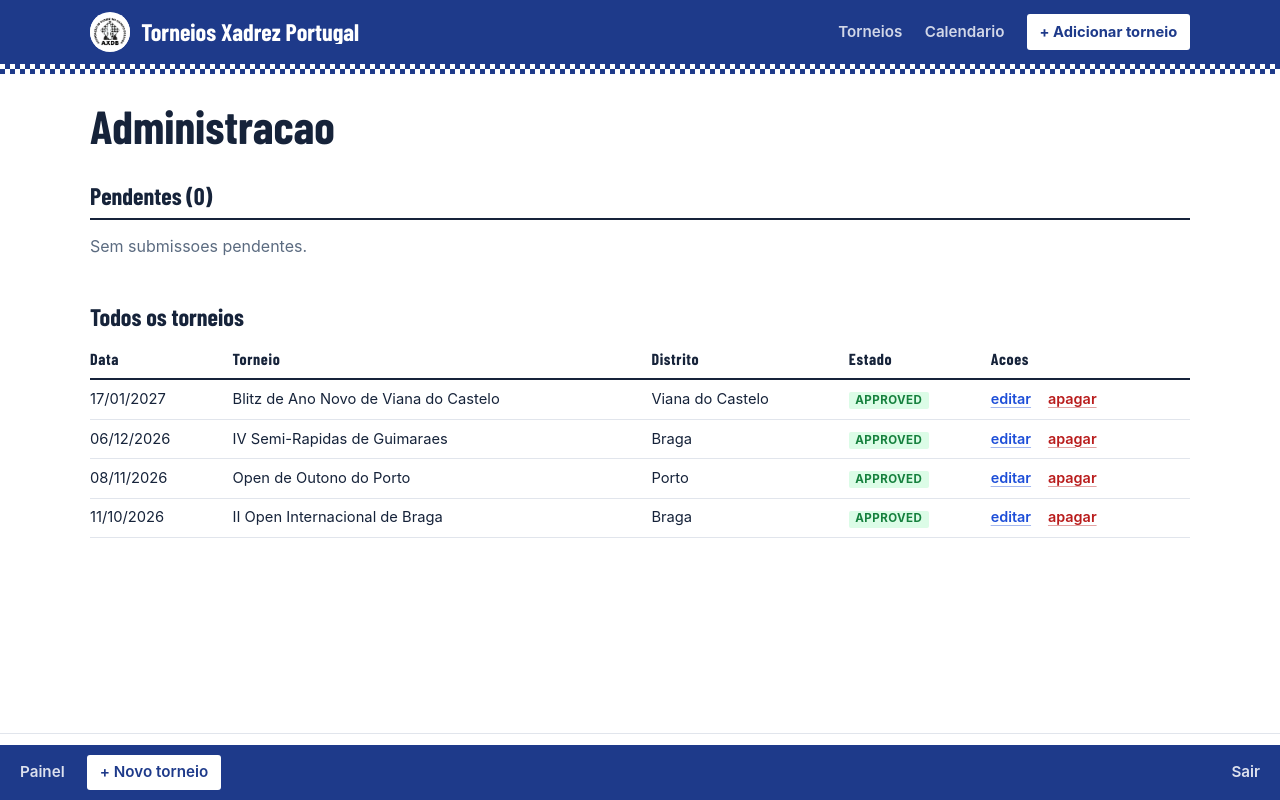
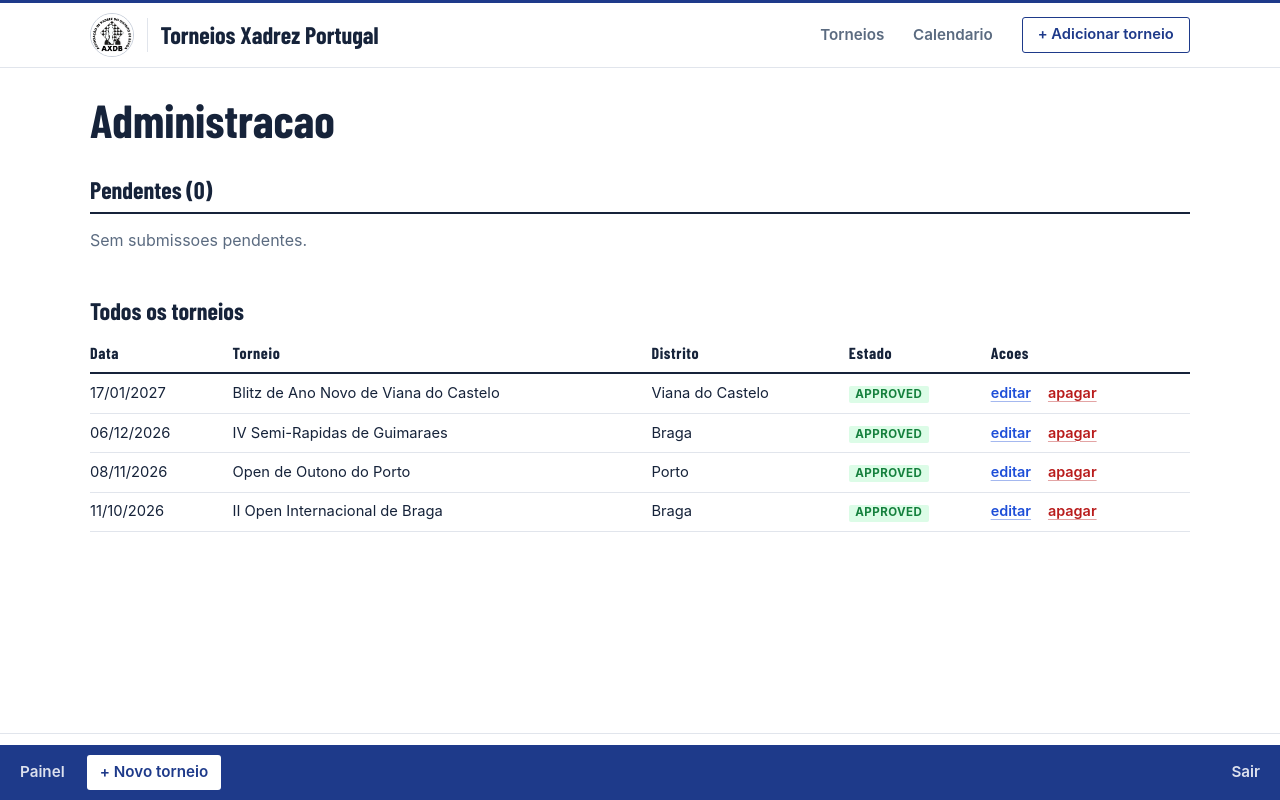
Before and after one commit to jotaalvim/agregador_torneios_portugal, a FastAPI app: page /admin in a window 1280 px wide. Run offline with FastAPI, Linux system fonts and the light colour scheme; the visitor is signed in with stand-in values (Sample User, id 1); parts of the project's set-up code (start-up, migrations or seed data) failed here and were passed over.

Commit message:
template

```diff
--- a/static/css/style.css
+++ b/static/css/style.css
@@ -34,13 +34,18 @@
   --hover: #f4f6f9;
   --highlight-row: #eaf0fd;  /* rows lit up from the calendar */
 
-  --navy: #1e3a8a;           /* the masthead band -- the site's colour from the start */
-  --checker: #ffffff;        /* light squares of the board edge under the band */
+  --navy: #1e3a8a;           /* the site's colour from the start: the admin bar */
   --link: #1d4ed8;
   --btn: #1e3a8a;
   --btn-hover: #172e6e;
   --on-btn: #ffffff;
   --highlight: #1e3a8a;      /* calendar day lit up from a hovered list row */
+
+  --masthead: #ffffff;       /* the header's surface */
+  --masthead-edge: #1e3a8a;  /* the thin brand edge along its top */
+  --masthead-brand: #1e3a8a; /* current section, call to action: 10.4:1 */
+  --masthead-quiet: #c9d0db; /* emblem ring and hover bar: seen, but well short of the navy */
+  --emblem-filter: none;
 
   --today: #ea580c;
   --today-soft: #f8cab1;     /* --today at 32% over white -- a stronger mix than the
@@ -257,71 +270,108 @@
 /* ==========================================================================
    Masthead
    ========================================================================== */
-.site-header { background: var(--navy); color: #fff; }
-/* The edge of a board: two rows of squares where the band meets the page.
-   One row on its own reads as a dashed line; two read as a chessboard. */
-.site-header::after {
-  content: "";
-  display: block;
-  height: 10px;
-  background: conic-gradient(var(--navy) 25%, var(--checker) 0 50%, var(--navy) 0 75%, var(--checker) 0) 0 0 / 10px 10px;
+/* White like the page, closed by the same hairline that separates the rows.
+   The site's navy is kept to three places -- a thin edge along the top, the
+   bar under the current section and the outline of the one action -- so the
+   header is plainly branded without going back to a coloured band. The
+   action is outlined, not filled, so the search button below stays the
+   single solid button above the fold. */
+.site-header {
+  border-top: 3px solid var(--masthead-edge);
+  border-bottom: 1px solid var(--line);
+  background: var(--masthead);
 }
-.site-header :focus-visible { outline-color: #fff; }
 .site-header-inner {
   display: flex;
-  align-items: center;
+  align-items: stretch;
   justify-content: space-between;
   gap: 1rem;
   min-height: 64px;
 }
 .brand {
+  align-self: center;
   display: inline-flex;
   align-items: center;
-  gap: .7rem;
+  gap: .8rem;
   min-width: 0;
-  color: #fff;
+  color: var(--fg);
   font-family: var(--display);
   font-size: 1.5rem;
   font-weight: 700;
   line-height: 1;
   text-decoration: none;
 }
+/* cover, not contain: the emblem sits in a canvas wider than it is tall,
+   and contain would leave it floating small inside its own disc. */
 .brand .logo {
   flex: 0 0 auto;
   display: block;
-  width: 40px;
-  height: 40px;
+  width: 44px;
+  height: 44px;
+  border: 1px solid var(--masthead-quiet);
   border-radius: 50%;
-  object-fit: contain;
+  object-fit: cover;
   background: #fff;   /* the logo is drawn on white */
+  filter: var(--emblem-filter);
 }
-.brand-name { white-space: nowrap; overflow: hidden; text-overflow: ellipsis; }
-.site-nav { display: flex; align-items: center; gap: 1.4rem; flex: 0 0 auto; }
+/* The emblem is the association's, the name is the site's: a hairline
+   between them, the way a federation sets a crest beside its title. The
+   vertical padding also keeps the "g" of Portugal clear of the clip. */
+.brand-name {
+  padding: .3rem 0 .3rem .8rem;
+  border-left: 1px solid var(--line);
+  white-space: nowrap;
+  overflow: hidden;
+  text-overflow: ellipsis;
+}
+.site-nav { display: flex; align-items: stretch; gap: .8rem; flex: 0 0 auto; }
 .nav-link {
-  padding: .3rem 0;
-  color: rgba(255, 255, 255, .8);
+  position: relative;
+  display: flex;
+  align-items: center;
+  padding: 0 .5rem;
+  color: var(--muted);
   font-size: .95rem;
   font-weight: 600;
   text-decoration: none;
 }
-.nav-link:hover { color: #fff; }
-.nav-link.is-active {
-  color: #fff;
-  text-decoration: underline;
-  text-decoration-thickness: 2px;
-  text-underline-offset: .5em;
+/* One bar, as wide as the label, resting on the closing hairline. The
+   current section gets it in navy; a hovered one gets it in pale grey, so
+   hover never passes for a second current section -- nor for the ink
+   underline of the filters below. Every label keeps the same weight, so the
+   nav doesn't shift sideways between pages. */
+.nav-link::after {
+  content: "";
+  position: absolute;
+  right: .5rem;
+  bottom: -1px;
+  left: .5rem;
+  height: 3px;
 }
+.nav-link:hover { color: var(--masthead-brand); }
+.nav-link:hover::after { background: var(--masthead-quiet); }
+.nav-link.is-active { color: var(--masthead-brand); }
+.nav-link.is-active::after { background: var(--masthead-brand); }
+/* Forced colours (Windows high contrast) repaint backgrounds as Canvas, which
+   would turn the bar into a gap in the hairline; draw it in text colour. */
+@media (forced-colors: active) {
+  .nav-link.is-active::after { background: CanvasText; }
+}
+.nav-link:focus-visible { outline-offset: -3px; }
 .nav-cta {
-  padding: .45rem .8rem;
+  align-self: center;
+  margin-left: .5rem;
+  padding: .5rem .95rem;
+  border: 1px solid var(--masthead-brand);
   border-radius: var(--radius);
-  background: #fff;
-  color: #1e3a8a;
+  color: var(--masthead-brand);
   font-size: .92rem;
-  font-weight: 700;
+  font-weight: 600;
+  line-height: 1.2;
   white-space: nowrap;
   text-decoration: none;
 }
-.nav-cta:hover { background: #e3e9f6; }
+.nav-cta:hover { border-color: var(--btn); background: var(--btn); color: var(--on-btn); }
 
 /* ==========================================================================
    Buttons
--- a/templates/base.html
+++ b/templates/base.html
@@ -19,7 +19,7 @@
        Cache-Control on /static, so browsers may otherwise pair new HTML with
        a heuristically cached old stylesheet for hours. #}
     <link rel="preload" href="/static/fonts/barlow-condensed-latin-700-normal.woff2" as="font" type="font/woff2" crossorigin>
-    <link rel="stylesheet" href="/static/css/style.css?v=4">
+    <link rel="stylesheet" href="/static/css/style.css?v=5">
     {% if goatcounter_script_url and goatcounter_endpoint %}
     <script>window.goatcounter = {allow_local: true}</script>
     <script data-goatcounter="{{ goatcounter_endpoint }}" async src="{{ goatcounter_script_url }}"></script>
@@ -41,12 +41,11 @@
           <span class="brand-name">Torneios Xadrez<span class="brand-tail"> Portugal</span></span>
         </a>
         {# Districts are not in here: they are filters on the list and the
-           calendar (see _district_chips.html), not places to go. The
-           chessboard edge under this band is drawn in CSS (.site-header::after). #}
+           calendar (see _district_chips.html), not places to go. #}
         <nav class="site-nav" aria-label="Principal">
           <a href="{{ '/distrito/' ~ nav_slug if nav_slug else '/' }}" class="nav-link{% if path == '/' or path.startswith('/distrito/') or path.startswith('/torneios/') %} is-active{% endif %}"{% if path == '/' or path.startswith('/distrito/') %} aria-current="page"{% endif %}>Torneios</a>
           <a href="{{ '/calendario?distrito=' ~ nav_slug if nav_slug else '/calendario' }}" class="nav-link{% if path == '/calendario' %} is-active{% endif %}"{% if path == '/calendario' %} aria-current="page"{% endif %}>Calendario</a>
-          <a href="/submeter" class="nav-cta" aria-label="Adicionar torneio">+<span class="nav-cta-label"> Adicionar<span class="nav-cta-extra"> torneio</span></span></a>
+          <a href="/submeter" class="nav-cta" aria-label="Adicionar torneio">+ Adicionar<span class="nav-cta-extra"> torneio</span></a>
         </nav>
       </div>
     </header>
```
Also changed, not shown: other parts of static/css/style.css (+33 -6 lines).
